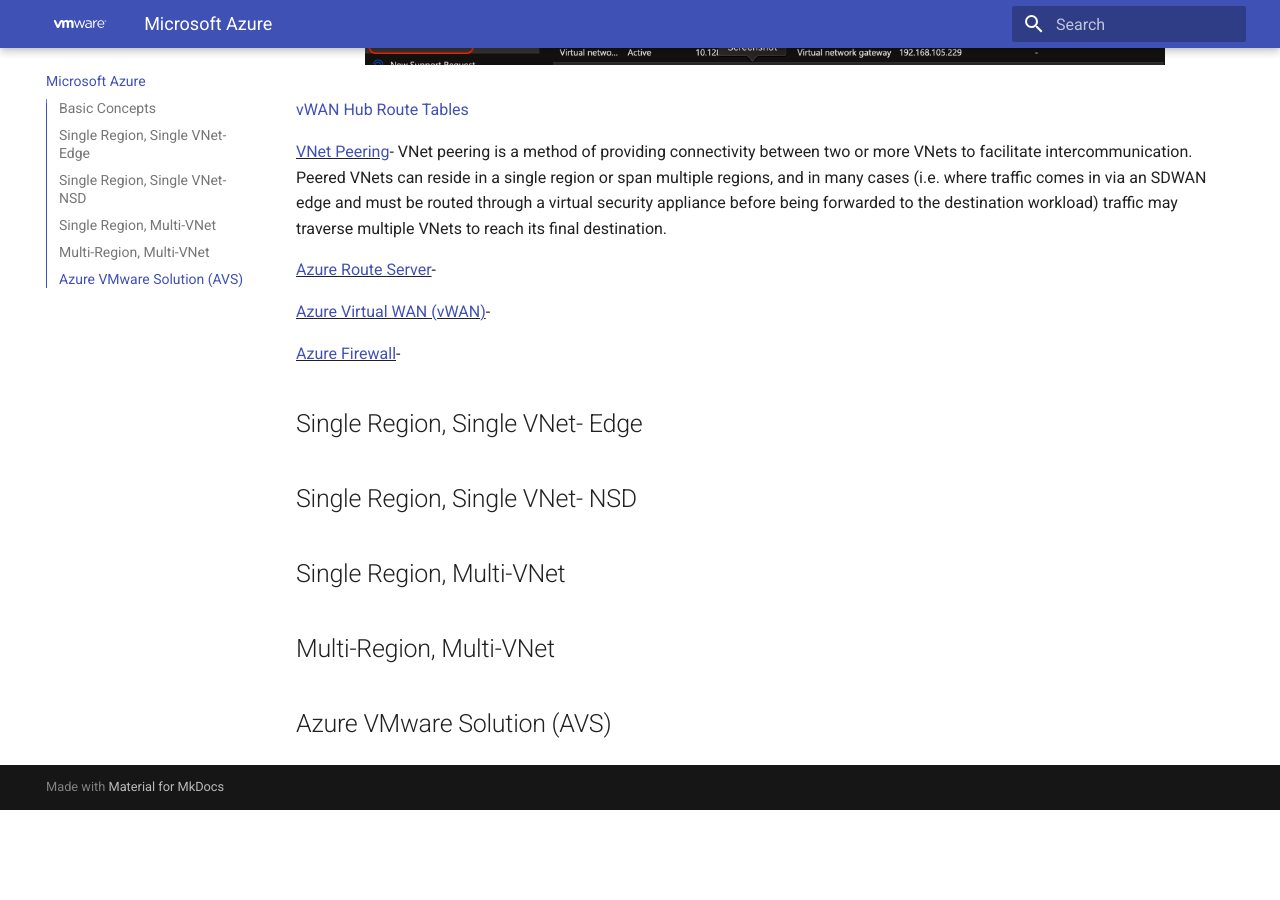
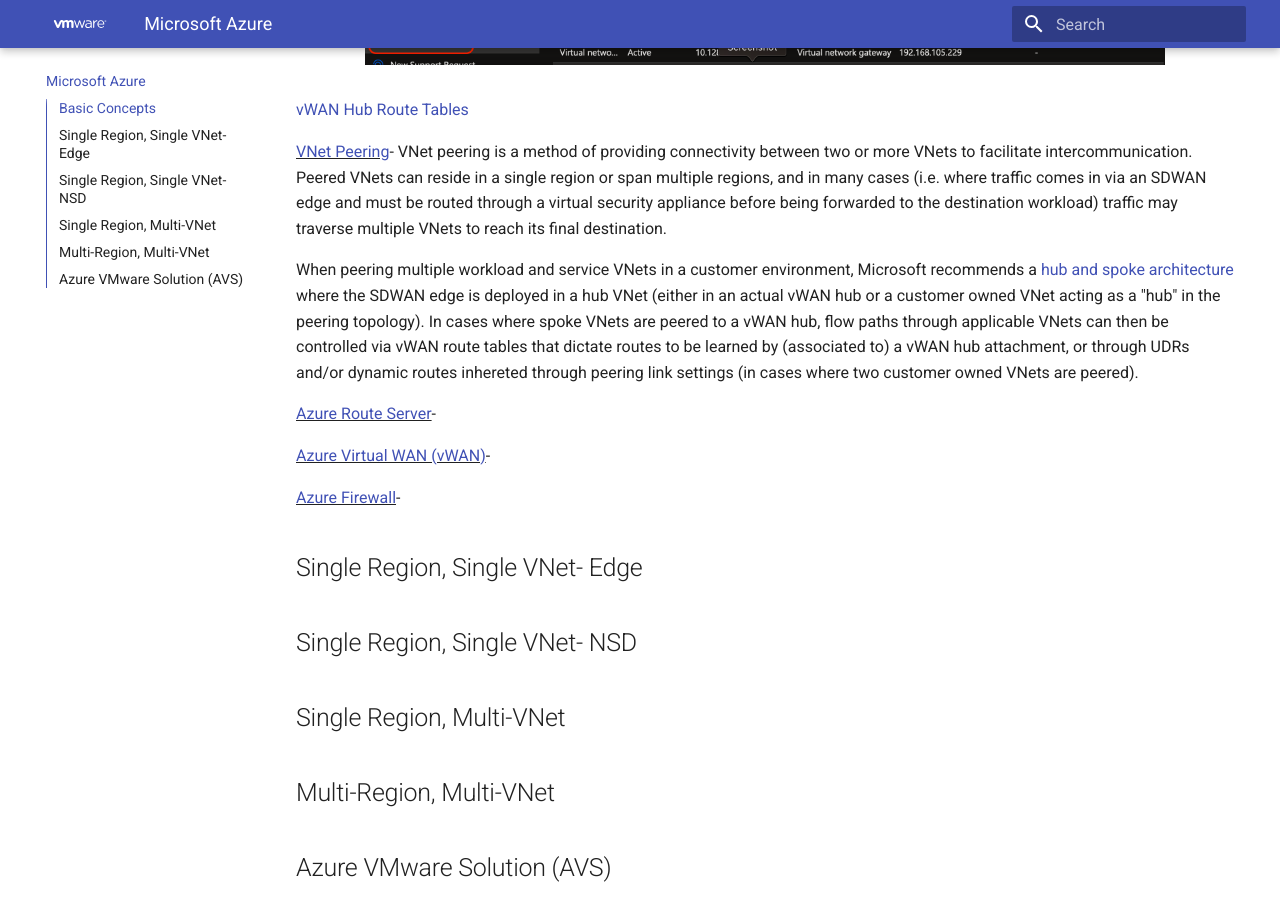
Before and after one commit to el-hoffer/velo-mc-refarch, an MkDocs documentation site: the page built from docs/3-azure.md, in a window 1280 px wide and 900 px high, scrolled down 1159 px. Built offline with MkDocs 1.6.1 and Material for MkDocs 9.7.7, drawn with Linux system fonts in a browser that asks for light colours; before the commit the page ends 1969 px from its top, so only the background shows below that.

Commit message:
VNet peering additions

```diff
--- a/docs/3-azure.md
+++ b/docs/3-azure.md
@@ -20,6 +20,8 @@ There are two types of routing tables that may be applicable to Azure deployment
 
 <u>[VNet Peering](https://learn.microsoft.com/en-us/azure/virtual-network/virtual-network-peering-overview)</u>-  VNet peering is a method of providing connectivity between two or more VNets to facilitate intercommunication.  Peered VNets can reside in a single region or span multiple regions, and in many cases (i.e. where traffic comes in via an SDWAN edge and must be routed through a virtual security appliance before being forwarded to the destination workload) traffic may traverse multiple VNets to reach its final destination.
 
+When peering multiple workload and service VNets in a customer environment, Microsoft recommends a [hub and spoke architecture](https://learn.microsoft.com/en-us/azure/architecture/reference-architectures/hybrid-networking/hub-spoke?tabs=cli) where the SDWAN edge is deployed in a hub VNet (either in an actual vWAN hub or a customer owned VNet acting as a "hub" in the peering topology).  In cases where spoke VNets are peered to a vWAN hub, flow paths through applicable VNets can then be controlled via vWAN route tables that dictate routes to be learned by (associated to) a vWAN hub attachment, or through UDRs and/or dynamic routes inhereted through peering link settings (in cases where two customer owned VNets are peered).
+
 <u>[Azure Route Server](https://learn.microsoft.com/en-us/azure/route-server/overview)</u>-
 
 <u>[Azure Virtual WAN (vWAN)](https://learn.microsoft.com/en-us/azure/virtual-wan/virtual-wan-about)</u>-
```
